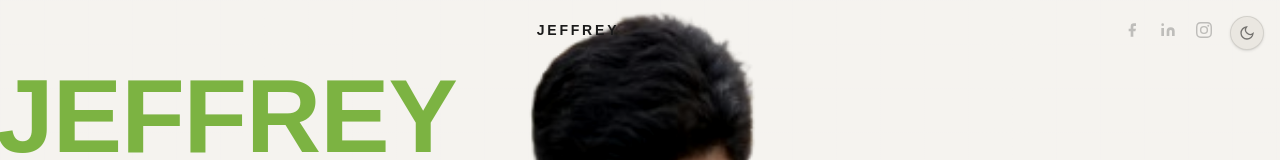
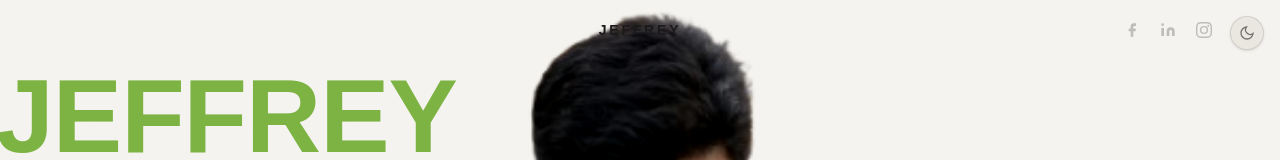
Before and after one commit to Jeopri/manual, a Next.js app: page / in a window 1280 px wide. Shown: the top 160 px of the page. Built offline with nearby package versions, Linux system fonts and the light colour scheme.

Commit message:
Fix: center nav 'Jeffrey' logo with balanced flex-1 columns

```diff
--- a/app/pages/main.tsx
+++ b/app/pages/main.tsx
@@ -168,13 +168,13 @@ export default function Home() {
 
         {/* ── DESKTOP LAYOUT ── */}
         <div className="relative z-10 hidden min-h-screen md:block">
-          <nav className="absolute left-0 right-0 top-0 z-10 flex items-center justify-between px-8 py-5">
-            <div className="flex gap-8">
+          <nav className="absolute left-0 right-0 top-0 z-10 flex items-center px-8 py-5">
+            <div className="flex flex-1 gap-8">
             </div>
             <span className="text-sm font-black uppercase tracking-[0.2em] text-foreground" style={{ fontFamily: "'Barlow Condensed', sans-serif" }}>
               Jeffrey
             </span>
-            <div className="flex items-center gap-5">
+            <div className="flex flex-1 items-center justify-end gap-5">
               {socialLinks.map(({ label, path }) => (
                 <a
                   key={label}
```
